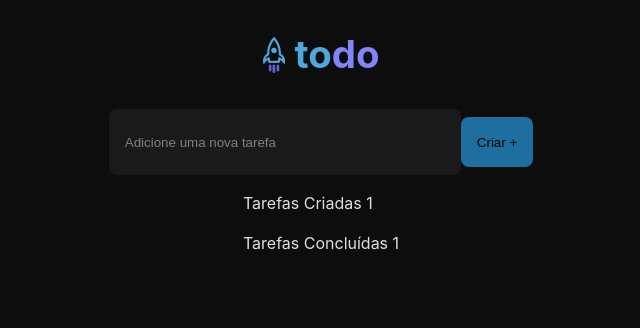
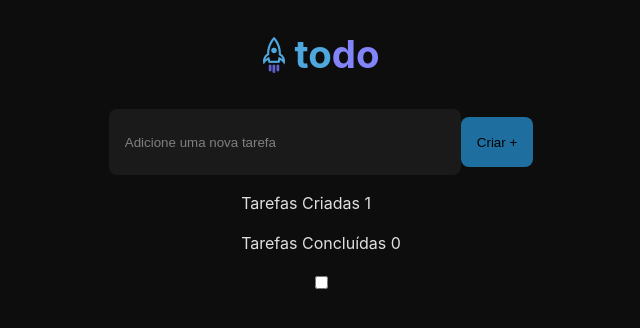
Before and after one commit to marleypm16/todo-list, a React (Vite) app: page / in a window 1280 px wide. Both pictures are taken after a click on the button "Criar +". Shown: the top 328 px of the page, without its empty margins (319-959 px from the left). Built offline with nearby package versions, Linux system fonts and the light colour scheme.

Commit message:
change done state in progress

```diff
--- a/src/App.tsx
+++ b/src/App.tsx
@@ -13,6 +13,7 @@ function App() {
     const [taskQuantity,setTaskQuantity] = useState<number>(0)
     const [finishedTasks,setFineshedTasks] = useState<number>(0)
     const [taskDescription,setTaskDescription] = useState<string>('')
+    const [isChek,setIsChek] = useState<boolean>(false)
     const [id,setId] = useState(1)
 
 
@@ -25,7 +26,22 @@ function App() {
         setTasks(prevTasks => [...prevTasks,newTask])
         setId(prevCount => prevCount + 1)
         setTaskQuantity(prevCont => prevCont + 1)
-        setFineshedTasks(prevCount => prevCount+1)
+    }
+
+    const setDone = (id:number) =>{
+      setTasks(prevTasks => prevTasks.map(task =>
+        task.id === id ? {...task,done:true} : task
+    ))
+        setIsChek(preCheck =>
+            preCheck ? false : true
+        )
+        if(!isChek){
+            setFineshedTasks(prevCount => prevCount+1)
+        } else{
+            setFineshedTasks(prevCount => prevCount - 1)
+        }
+
+
     }
     return (
     <>
@@ -47,6 +63,7 @@ function App() {
                     {tasks.length > 0 ? (
                         tasks.map((task:Task) => (
                             <div key={task.id}>
+                                <input type="checkbox" checked={isChek} onChange={() =>setDone(task.id)} name="" id="" />
                                 {task.description}
                             </div>
                         ))
```
